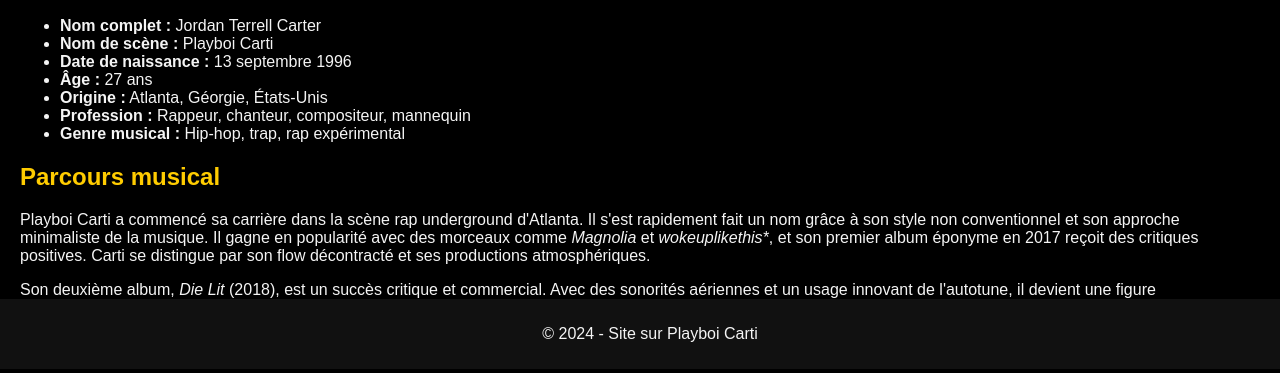
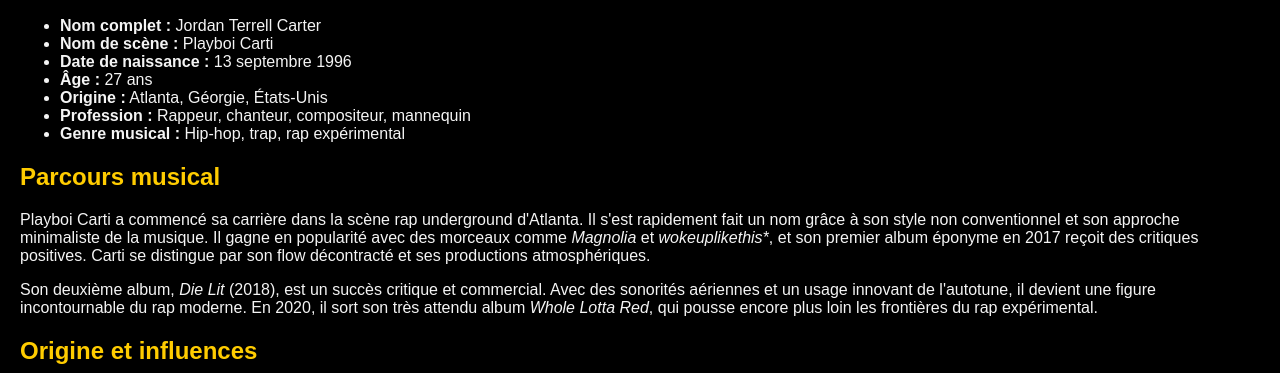
Before and after one commit to Maureen103/playboy-carti, a plain HTML site: page index.html in a window 1280 px wide. Shown: the part 431-804 px from the top of the page. Drawn offline with Linux system fonts and the light colour scheme.

Commit message:
Update index.html

```diff
--- a/index.html
+++ b/index.html
@@ -50,16 +50,6 @@
             color: #f4f4f4;
         }
 
-        footer {
-            text-align: center;
-            background-color: #111;
-            color: #f4f4f4;
-            padding: 10px;
-            position: fixed;
-            bottom: 0;
-            width: 100%;
-        }
-
         .image {
             text-align: center;
             margin: 20px 0;
@@ -86,7 +76,7 @@
 
     <div class="container">
         <div class="image">
-            <img src="https://upload.wikimedia.org/wikipedia/commons/thumb/6/67/Playboi_Carti_2018.jpg/1200px-Playboi_Carti_2018.jpg" alt="Playboi Carti">
+            <img src="https://miamihighnews.com/wp-content/uploads/2022/05/Playboi_Carti-604x900.webp" alt="Playboi Carti">
         </div>
 
         <section id="information">
@@ -121,9 +111,5 @@
         </section>
     </div>
 
-    <footer>
-        <p>&copy; 2024 - Site sur Playboi Carti</p>
-    </footer>
-
 </body>
 </html>
```
